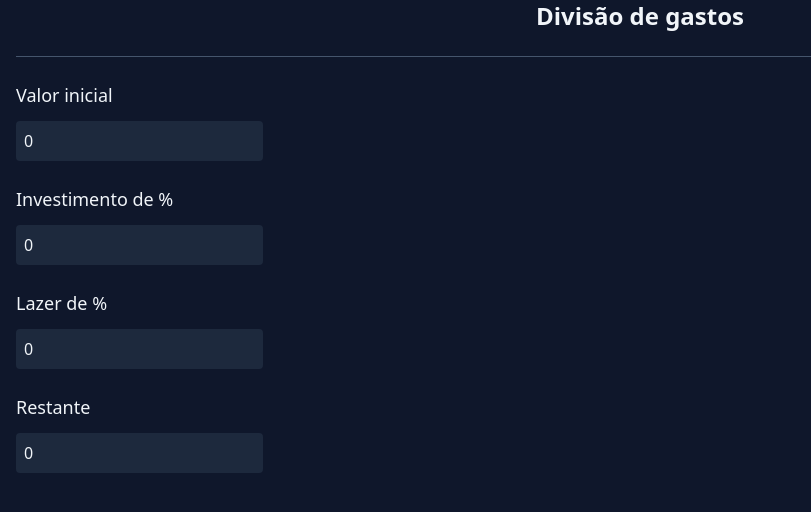
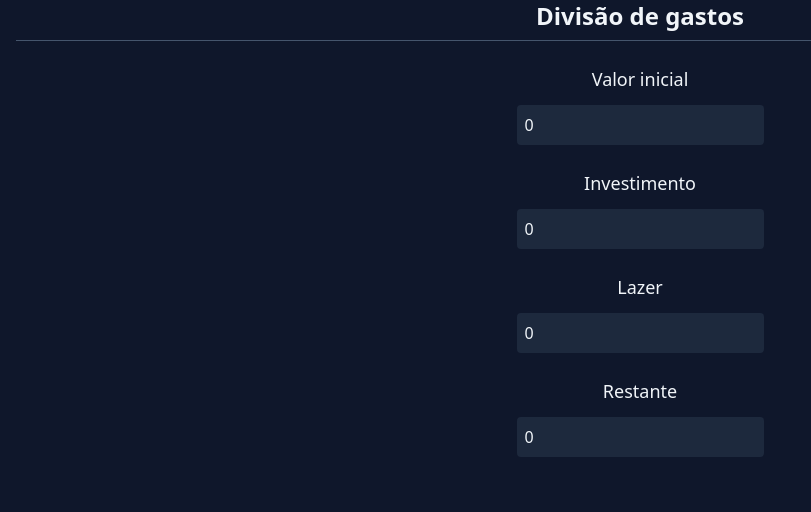
Before and after one commit to erickmacena1/financas, a React (Vite) app: page / in a window 1280 px wide. Shown: the top 512 px of the page, without its empty margins (0-811 px from the left). Built offline with nearby package versions, Linux system fonts and the light colour scheme.

Commit message:
add: Centralização e ajuste no InputNumber

```diff
--- a/src/App.jsx
+++ b/src/App.jsx
@@ -5,27 +5,27 @@ function App() {
   return (<div
     className='font-["Inter"] flex items-center flex-col px-4 space-y-6'
   >
-    <h1 className='text-2xl font-bold mb-6'>Divisão de gastos</h1>
+    <h1 className='text-2xl font-bold mb-2'>Divisão de gastos</h1>
     <hr className="w-full border-slate-600" />
 
-    <div className="w-full space-y-3">
+    <div className="w-full space-y-3 flex items-center flex-col">
       <h2 className='text-lg font-medium'>Valor inicial</h2>
       <InputNumber defaultValue={0}/>
     </div>
 
-    <div className="w-full space-y-3">
-      <h2 className='text-lg font-medium'>Investimento de %</h2>
+    <div className="w-full space-y-3 flex items-center flex-col">
+      <h2 className='text-lg font-medium'>Investimento</h2>
       <InputNumber defaultValue={0}/>
     </div>
 
-    <div className="w-full space-y-3">
-      <h2 className='text-lg font-medium'>Lazer de %</h2>
+    <div className="w-full space-y-3 flex items-center flex-col">
+      <h2 className='text-lg font-medium'>Lazer</h2>
       <InputNumber defaultValue={0}/>
     </div>
 
-    <div className="w-full space-y-3">
+    <div className="w-full space-y-3 flex items-center flex-col">
       <h2 className='text-lg font-medium'>Restante</h2>
-      <InputNumber defaultValue={0}/>
+      <InputNumber defaultValue={0} />
     </div>
   </div>)
 }
--- a/src/InputNumber.jsx
+++ b/src/InputNumber.jsx
@@ -1,6 +1,6 @@
-function InputNumber (props) {
+function InputNumber ({className, ...props}) {
     return (<input
-        className="bg-slate-800 p-2 rounded"
+        className={`bg-slate-800 p-2 rounded ${className}`}
         type="number"
         {...props}
         />)
```
